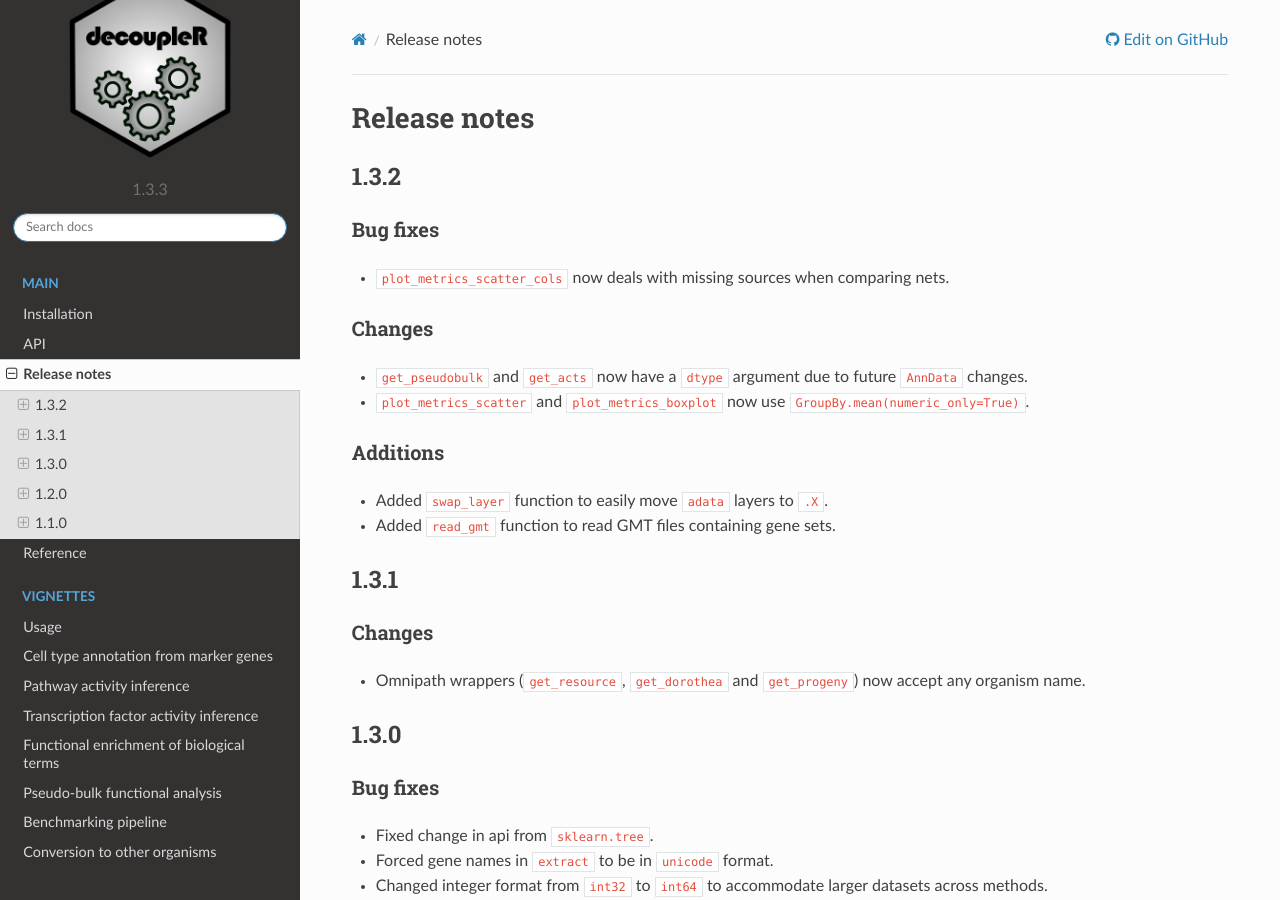
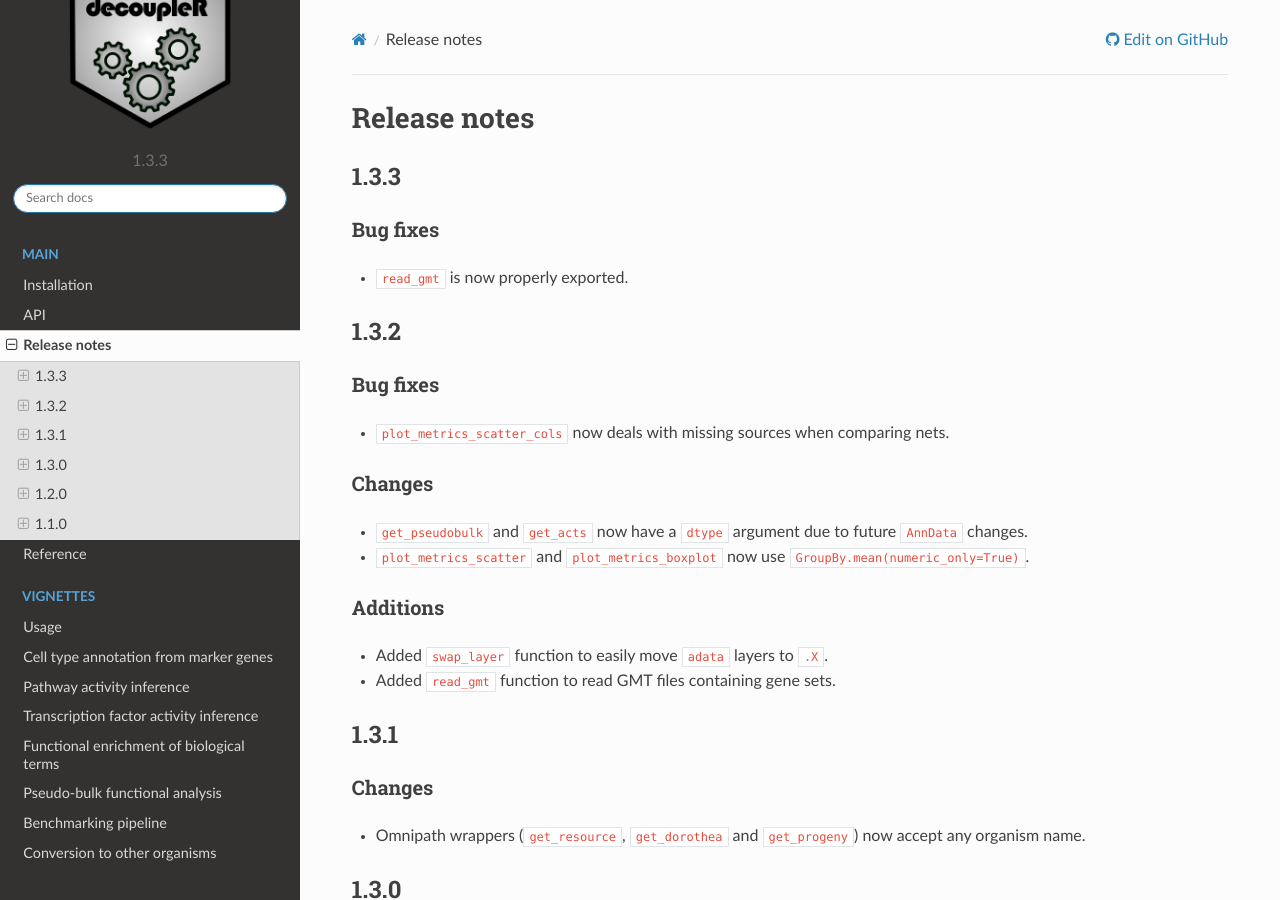
Before and after one commit to saezlab/decoupler-py, a Sphinx documentation site: the page built from docs/source/release_notes.rst, in a window 1280 px wide and 900 px high. Built offline with Sphinx 7.4.7 and the Read the Docs theme 2.0.0, drawn with Linux system fonts in a browser that asks for light colours; pages that are not in the unit, such as notebooks, are missing from menus.

Commit message:
Updated docs

```diff
--- a/docs/source/release_notes.rst
+++ b/docs/source/release_notes.rst
@@ -1,5 +1,12 @@
 Release notes
 =============
+
+1.3.3
+-----
+
+Bug fixes
+~~~~~~~~~
+- ``read_gmt`` is now properly exported.
 
 1.3.2
 -----
```
